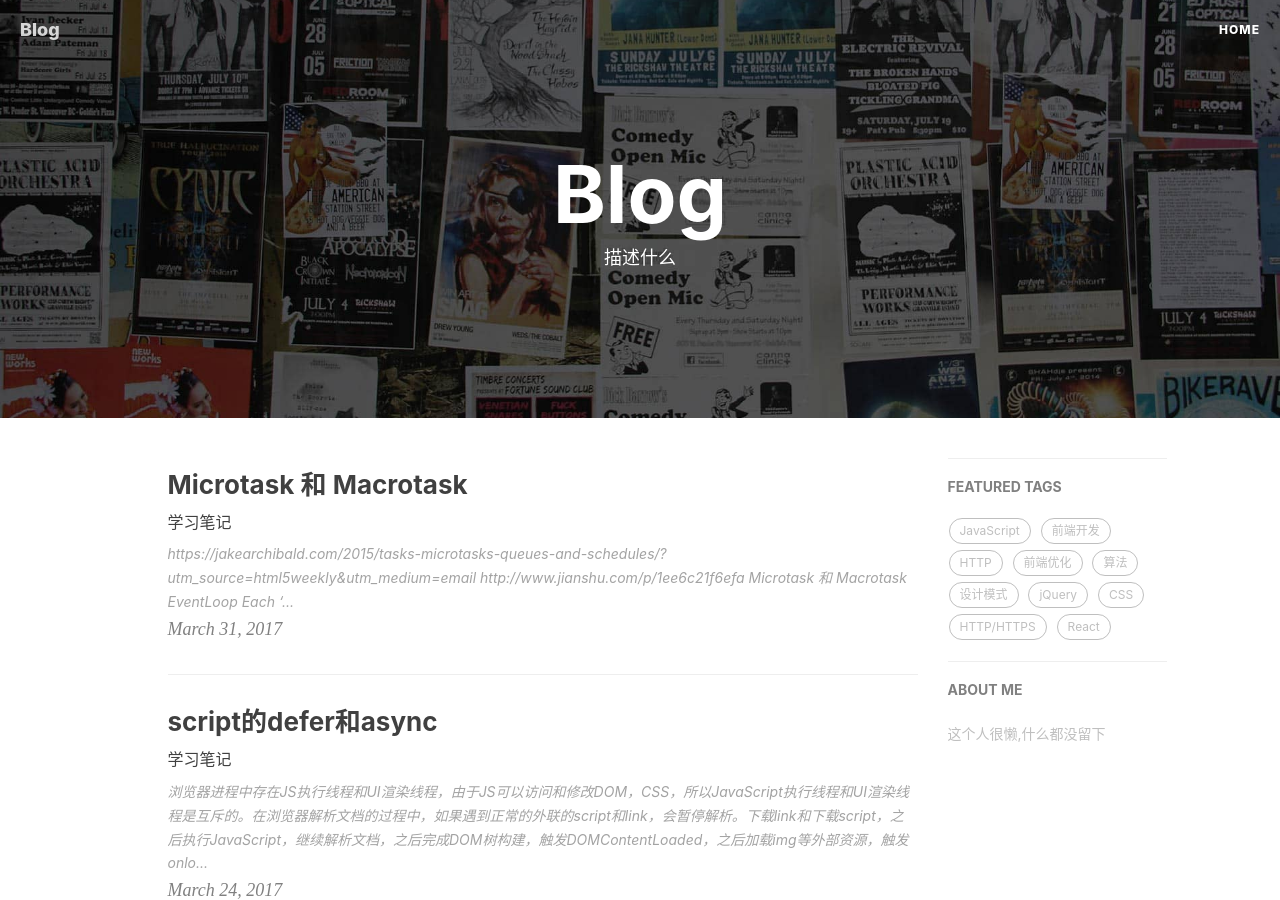
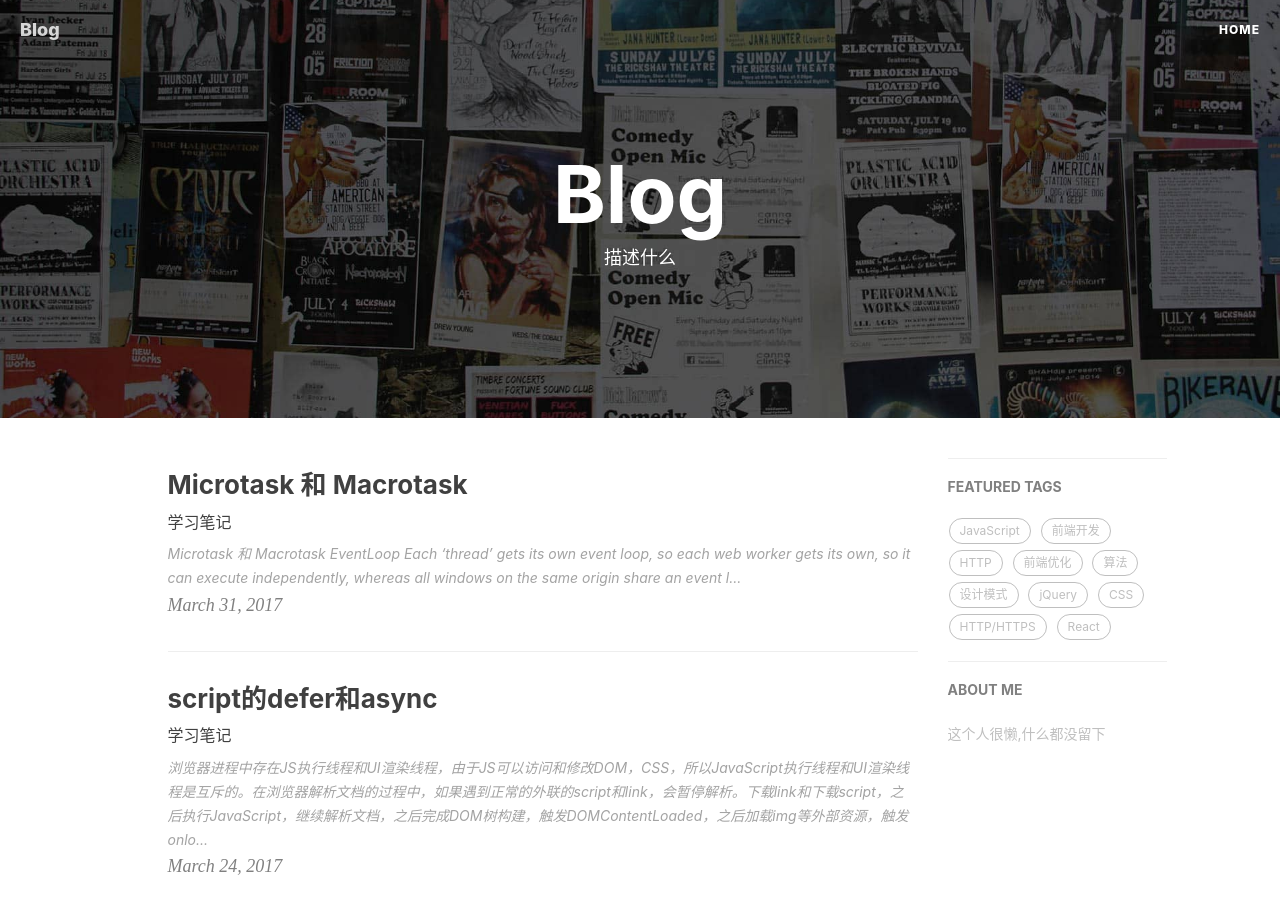
Before and after one commit to Zhenzhong-WANG/Zhenzhong-WANG.github.io, a Jekyll site: the page built from index.html, in a window 1280 px wide and 900 px high. Built offline with Jekyll 4.4.1, drawn with Linux system fonts in a browser that asks for light colours; nearby versions of some CDN libraries; the list of posts is cut into pages by our own code; comment, search, counter and statistics services are not loaded; some of the changed lines change nothing that is shown.

Commit message:
mod post

```diff
--- a/_posts/2017-03-30-microtask-and-macrotasks.markdown
+++ b/_posts/2017-03-30-microtask-and-macrotasks.markdown
@@ -9,9 +9,6 @@
 tags:
     - 前端开发
 ---
-https://jakearchibald.com/2015/tasks-microtasks-queues-and-schedules/?utm_source=html5weekly&utm_medium=email
-
-http://www.jianshu.com/p/1ee6c21f6efa
 
 ### Microtask 和 Macrotask
 
@@ -127,3 +124,5 @@
 Log	 ：   2   5   3   4   1
 
 ----------------------
+
+参考自:https://jakearchibald.com/2015/tasks-microtasks-queues-and-schedules/?utm_source=html5weekly&utm_medium=email
```
